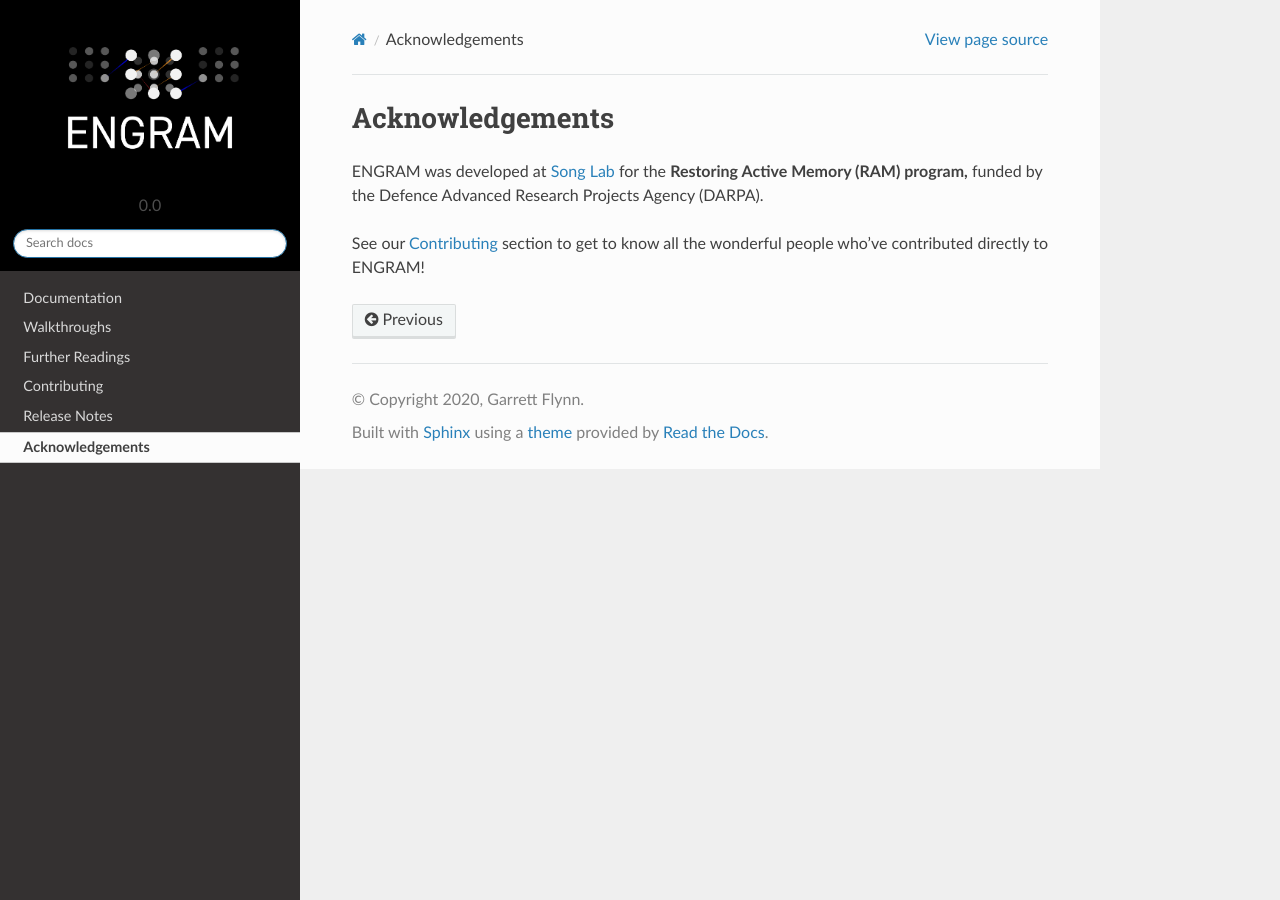
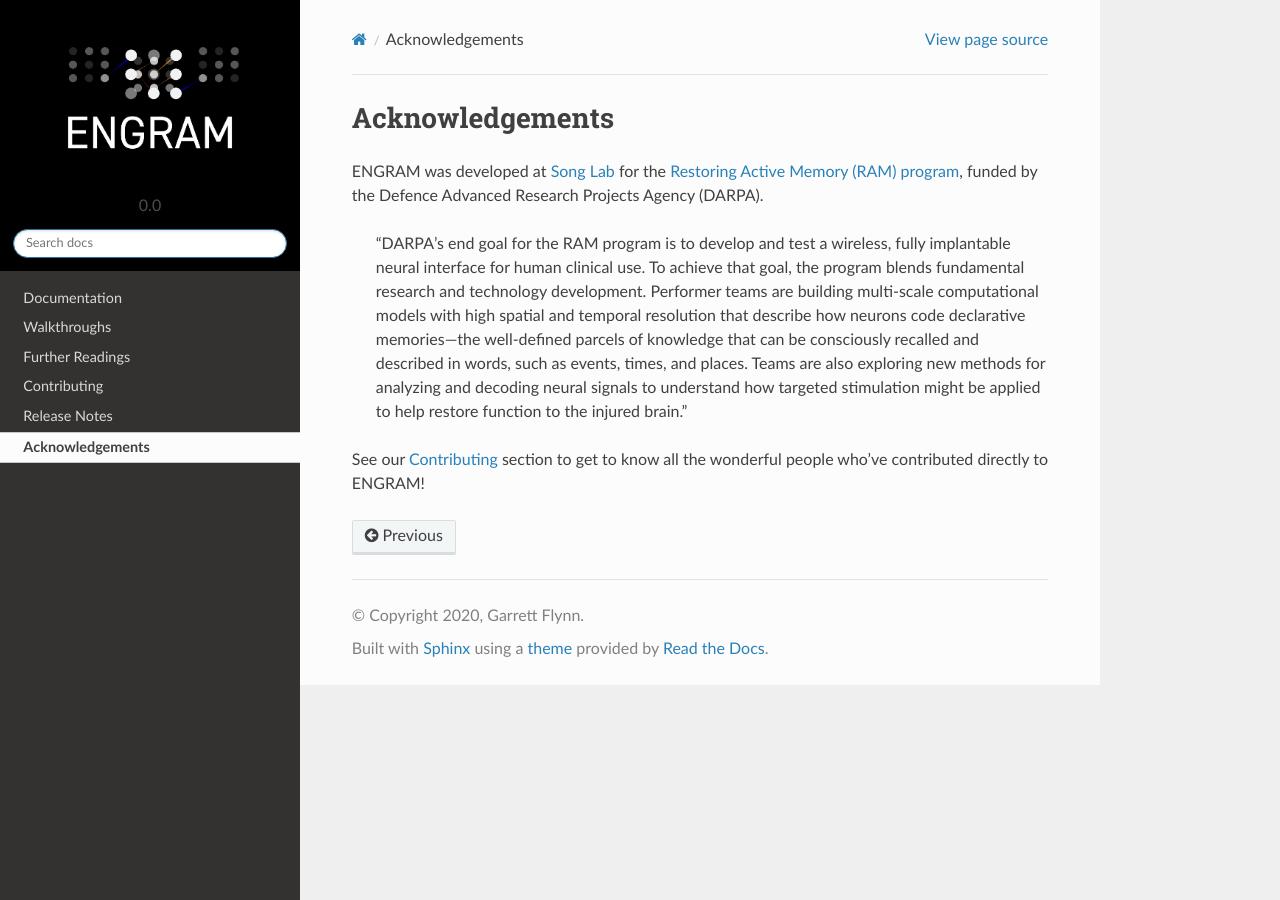
Before and after one commit to garrettmflynn/ENGRAM, a Sphinx documentation site: the page built from docs/source/Acknowledgements.rst, in a window 1280 px wide. Built offline with Sphinx 7.4.7 and the Read the Docs theme 2.0.0, drawn with Linux system fonts in a browser that asks for light colours.

```diff
--- a/docs/source/Acknowledgements.rst
+++ b/docs/source/Acknowledgements.rst
@@ -2,10 +2,23 @@
 Acknowledgements
 =================
 
-ENGRAM was developed at `Song Lab`_ for the **Restoring Active Memory (RAM) program,**
+ENGRAM was developed at `Song Lab`_ for the `Restoring Active Memory (RAM) program`_,
 funded by the Defence Advanced Research Projects Agency (DARPA).
+
+    "DARPA’s end goal for the RAM program is to develop and test a wireless,
+    fully implantable neural interface for human clinical use.
+    To achieve that goal, the program blends fundamental research and
+    technology development. Performer teams are building multi-scale computational
+    models with high spatial and temporal resolution that describe how neurons
+    code declarative memories—the well-defined parcels of knowledge that can
+    be consciously recalled and described in words, such as events, times,
+    and places. Teams are also exploring new methods for analyzing and decoding
+    neural signals to understand how targeted stimulation might be applied to
+    help restore function to the injured brain."
 
 See our :ref:`contributing` section to get to
 know all the wonderful people who've contributed directly to ENGRAM!
 
 .. _Song Lab:       https://viterbi.usc.edu/directory/faculty/Song/Dong
+
+.. _Restoring Active Memory (RAM) program:  https://www.darpa.mil/program/restoring-active-memory
--- a/docs/source/Walkthroughs.rst
+++ b/docs/source/Walkthroughs.rst
@@ -6,10 +6,10 @@ Walkthroughs
 
 .. warning::
 
-    Unfortunately the USC RAM project was not designed to be open source from the start.
+    Unfortunately the `Restoring Active Memory (RAM) program`_ at USC was not designed to be open source from the start.
     As such, **we cannot release our data since informed consent was not**
     **obtained from each subject to share their data**
-    (though personally identifiable information could be removed to protect subject confidentiality).
+    (though personally identifiable information might be removed to protect subject confidentiality).
 
 How to Build a Memory Prosthesis
 -----------------------------------
@@ -25,3 +25,5 @@ a specific application of cortical prostheses.
     HMP/MIMO
     HMP/MDM
     HMP/Conclusion
+
+.. _Restoring Active Memory (RAM) program:  https://www.darpa.mil/program/restoring-active-memory
--- a/docs/source/conf.py
+++ b/docs/source/conf.py
@@ -12,7 +12,7 @@
 
 import os
 import sys
-sys.path.insert(1, os.path.abspath('../../'))
+sys.path.insert(1, os.path.abspath('../../engram'))
 
 #package_path = os.path.abspath('../..')
 # os.environ['PYTHONPATH'] = ':'.join((package_path, os.environ.get('PYTHONPATH', '')))
```
Also changed, not shown: requirements.txt (added, +42 -0 lines), .travis.yml (added), 1 other file.
